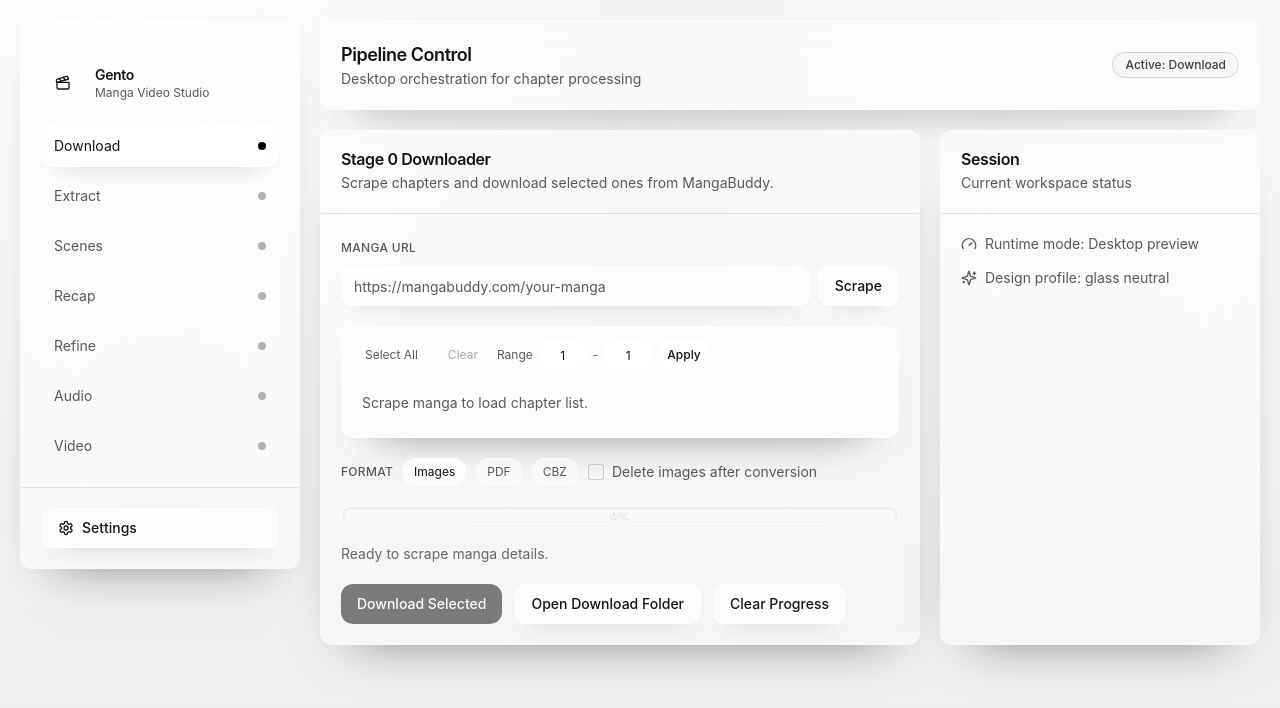
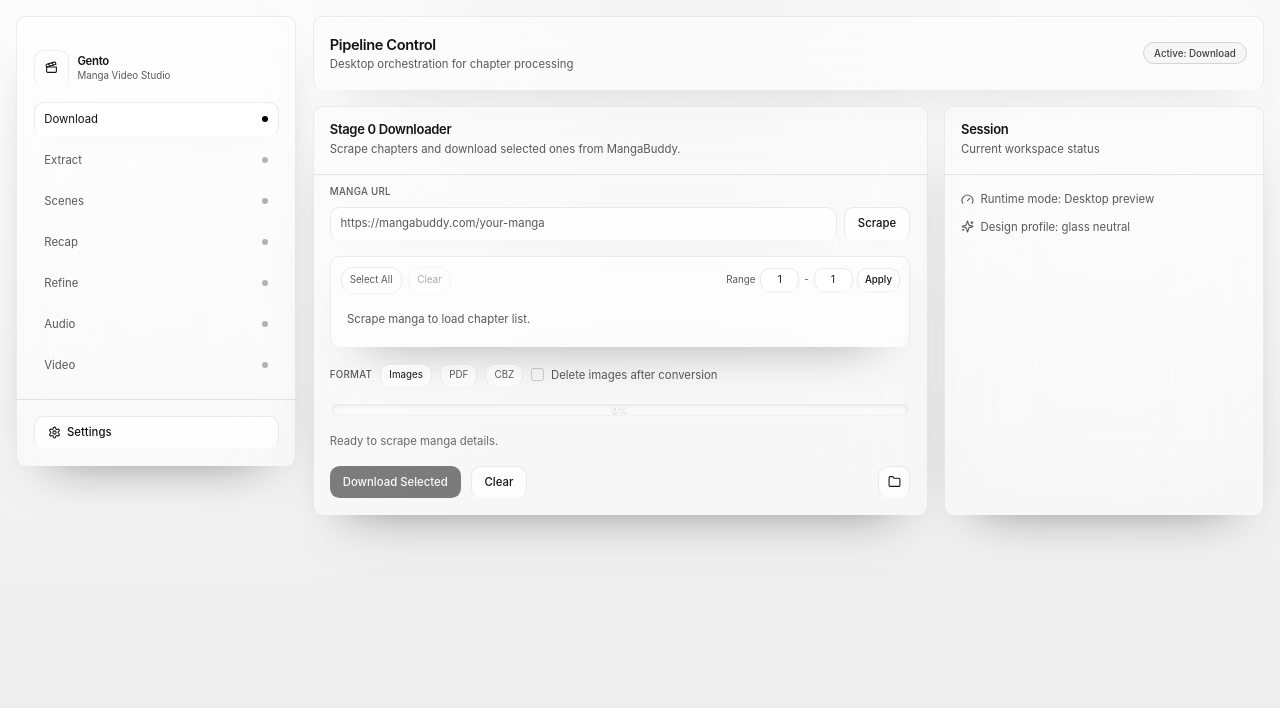
Before and after one commit to dangol-anish/gento, a Next.js app in the folder renderer/: page / in a window 1280 px wide. Shown: the top 708 px of the page. Built offline with nearby package versions, Linux system fonts and the light colour scheme.

Commit message:
Refine UI: add subtle shadows, icons, and scale down global font

```diff
--- a/renderer/app/globals.css
+++ b/renderer/app/globals.css
@@ -24,12 +24,14 @@
       radial-gradient(circle at 88% 10%, rgba(255, 255, 255, 0.7), rgba(255, 255, 255, 0.15) 40%),
       linear-gradient(180deg, rgba(236, 236, 236, 0.96), rgba(226, 226, 226, 0.9));
     --glass-bg: rgba(255, 255, 255, 0.46);
+    --glass-side-border: rgba(148, 154, 164, 0.18);
     --glass-border: rgba(255, 255, 255, 0.22);
     --glass-shadow:
       0 24px 50px -34px rgba(0, 0, 0, 0.55),
       inset 0 1px 0 rgba(255, 255, 255, 0.48),
       inset 0 -1px 0 rgba(255, 255, 255, 0.12);
     --glass-interactive-bg: rgba(255, 255, 255, 0.68);
+    --glass-interactive-side-border: rgba(148, 154, 164, 0.2);
     --glass-interactive-border: rgba(255, 255, 255, 0.26);
     --glass-interactive-shadow:
       0 12px 24px -16px rgba(0, 0, 0, 0.3),
@@ -78,6 +80,10 @@
     @apply border-border;
   }
 
+  html {
+    font-size: 13px;
+  }
+
   body {
     @apply bg-background text-foreground antialiased;
     font-family:
@@ -95,16 +101,26 @@
 @layer components {
   .glass-surface {
     @apply border backdrop-blur-2xl;
-    border-color: var(--glass-border);
+    border-color: var(--glass-side-border);
+    border-bottom-color: transparent;
     background: var(--glass-bg);
     box-shadow: var(--glass-shadow);
   }
 
   .glass-interactive {
     @apply border backdrop-blur-2xl;
-    border-color: var(--glass-interactive-border);
+    border-color: var(--glass-interactive-side-border);
+    border-bottom-color: transparent;
     background: var(--glass-interactive-bg);
     box-shadow: var(--glass-interactive-shadow);
+  }
+
+  .dark .glass-surface {
+    border-bottom-color: var(--glass-border);
+  }
+
+  .dark .glass-interactive {
+    border-bottom-color: var(--glass-interactive-border);
   }
 
   .progress-track {
--- a/renderer/components/stage0/ChapterPicker.tsx
+++ b/renderer/components/stage0/ChapterPicker.tsx
@@ -30,11 +30,12 @@ export function ChapterPicker({
 }: Props) {
   return (
     <div className="glass-surface space-y-2.5 rounded-xl p-3">
-      <div className="flex flex-wrap items-center gap-2">
+      <div className="flex flex-wrap items-center justify-between">
+        <div className="flex gap-2">
           <button
             type="button"
             onClick={onSelectAll}
-          className={`h-8 rounded-lg px-2.5 text-xs transition-colors ${
+            className={`h-8 rounded-lg px-2.5 text-xs transition-colors shadow-sm shadow-black/5 dark:shadow-none ${
               allSelected
                 ? "glass-interactive text-foreground"
                 : "glass-surface text-muted-foreground hover:bg-accent/70 hover:text-foreground"
@@ -46,7 +47,7 @@ export function ChapterPicker({
             type="button"
             onClick={onClear}
             disabled={selectedChapterUrls.size === 0}
-          className={`h-8 rounded-lg px-2.5 text-xs transition-colors disabled:cursor-not-allowed disabled:opacity-50 ${
+            className={`h-8 rounded-lg px-2.5 text-xs transition-colors shadow-sm shadow-black/5 dark:shadow-none disabled:cursor-not-allowed disabled:opacity-50 ${
               selectedChapterUrls.size === 0
                 ? "glass-surface text-muted-foreground"
                 : "glass-surface text-muted-foreground hover:bg-accent/70 hover:text-foreground"
@@ -54,21 +55,26 @@ export function ChapterPicker({
           >
             Clear
           </button>
-
+        </div>
         <div className="flex items-center gap-1.5 text-xs text-muted-foreground">
           <span>Range</span>
           <input
             value={rangeStart}
             onChange={(event) => setRangeStart(event.target.value)}
-            className="glass-interactive h-7 w-12 rounded-md px-1.5 text-center text-xs text-foreground outline-none"
+            className="glass-interactive h-7 w-12 rounded-md px-1.5 text-center text-xs text-foreground outline-none shadow-sm shadow-black/5 dark:shadow-none"
           />
           <span>-</span>
           <input
             value={rangeEnd}
             onChange={(event) => setRangeEnd(event.target.value)}
-            className="glass-interactive h-7 w-12 rounded-md px-1.5 text-center text-xs text-foreground outline-none"
+            className="glass-interactive h-7 w-12 rounded-md px-1.5 text-center text-xs text-foreground outline-none shadow-sm shadow-black/5 dark:shadow-none"
           />
-          <Button variant="secondary" size="sm" className="h-7 rounded-md px-2 text-xs" onClick={onApplyRange}>
+          <Button
+            variant="secondary"
+            size="sm"
+            className="h-7 rounded-md px-2 text-xs shadow-sm shadow-black/5 dark:shadow-none"
+            onClick={onApplyRange}
+          >
             Apply
           </Button>
         </div>
@@ -76,7 +82,9 @@ export function ChapterPicker({
 
       <div className="no-scrollbar max-h-48 overflow-y-auto rounded-xl">
         {chapters.length === 0 ? (
-          <p className="px-2 py-3 text-sm text-muted-foreground">Scrape manga to load chapter list.</p>
+          <p className="px-2 py-3 text-sm text-muted-foreground">
+            Scrape manga to load chapter list.
+          </p>
         ) : (
           <div className="space-y-1">
             {chapters.map((chapter) => (
@@ -84,16 +92,18 @@ export function ChapterPicker({
                 key={chapter.url}
                 type="button"
                 onClick={() => onToggleChapter(chapter.url)}
-                className={`flex w-full items-center justify-between rounded-lg border border-transparent px-2 py-1.5 text-left text-sm ${
+                className={`flex w-full items-center justify-between rounded-lg px-2 py-1.5 text-left text-sm transition-shadow ${
                   selectedChapterUrls.has(chapter.url)
-                    ? "glass-interactive text-foreground"
-                    : "text-muted-foreground hover:bg-accent/70 hover:text-foreground"
+                    ? "glass-interactive text-foreground border border-[rgba(148,154,164,0.16)] shadow-sm shadow-black/5 dark:shadow-none"
+                    : "border border-transparent text-muted-foreground hover:bg-accent/70 hover:text-foreground"
                 }`}
               >
                 <span className="truncate pr-2">{chapter.name}</span>
                 <span
                   className={`h-2 w-2 shrink-0 rounded-full ${
-                    selectedChapterUrls.has(chapter.url) ? "bg-primary" : "bg-muted-foreground/45"
+                    selectedChapterUrls.has(chapter.url)
+                      ? "bg-primary"
+                      : "bg-muted-foreground/45"
                   }`}
                 />
               </button>
--- a/renderer/components/stage0/Stage0Downloader.tsx
+++ b/renderer/components/stage0/Stage0Downloader.tsx
@@ -1,7 +1,14 @@
 import { useMemo, useState } from "react";
 
+import { FiFolder } from "react-icons/fi";
 import { Button } from "@/components/ui/button";
-import { Card, CardContent, CardDescription, CardHeader, CardTitle } from "@/components/ui/card";
+import {
+  Card,
+  CardContent,
+  CardDescription,
+  CardHeader,
+  CardTitle,
+} from "@/components/ui/card";
 import { Progress } from "@/components/ui/progress";
 import { ChapterPicker } from "@/components/stage0/ChapterPicker";
 import { DownloadOptions } from "@/components/stage0/DownloadOptions";
@@ -22,11 +29,17 @@ export function Stage0Downloader({ outDir = "./downloads" }: Props) {
   const [progress, setProgress] = useState(0);
   const [mangaUrl, setMangaUrl] = useState("");
   const [chapters, setChapters] = useState<Chapter[]>([]);
-  const [selectedChapterUrls, setSelectedChapterUrls] = useState<Set<string>>(new Set());
+  const [selectedChapterUrls, setSelectedChapterUrls] = useState<Set<string>>(
+    new Set(),
+  );
   const [isScraping, setIsScraping] = useState(false);
   const [isRunningStage, setIsRunningStage] = useState(false);
-  const [stageMessage, setStageMessage] = useState("Ready to scrape manga details.");
-  const [downloadFormat, setDownloadFormat] = useState<"none" | "pdf" | "cbz">("none");
+  const [stageMessage, setStageMessage] = useState(
+    "Ready to scrape manga details.",
+  );
+  const [downloadFormat, setDownloadFormat] = useState<"none" | "pdf" | "cbz">(
+    "none",
+  );
   const [deleteImages, setDeleteImages] = useState(false);
   const [rangeStart, setRangeStart] = useState("1");
   const [rangeEnd, setRangeEnd] = useState("1");
@@ -36,7 +49,8 @@ export function Stage0Downloader({ outDir = "./downloads" }: Props) {
     () => chapters.filter((chapter) => selectedChapterUrls.has(chapter.url)),
     [chapters, selectedChapterUrls],
   );
-  const allSelected = chapters.length > 0 && selectedChapterUrls.size === chapters.length;
+  const allSelected =
+    chapters.length > 0 && selectedChapterUrls.size === chapters.length;
 
   const toggleChapter = (url: string) => {
     setSelectedChapterUrls((prev) => {
@@ -69,7 +83,9 @@ export function Stage0Downloader({ outDir = "./downloads" }: Props) {
 
     const safeStart = Math.max(1, Math.min(start, chapters.length));
     const safeEnd = Math.max(safeStart, Math.min(end, chapters.length));
-    const ranged = chapters.slice(safeStart - 1, safeEnd).map((chapter) => chapter.url);
+    const ranged = chapters
+      .slice(safeStart - 1, safeEnd)
+      .map((chapter) => chapter.url);
     setSelectedChapterUrls(new Set(ranged));
     setStageMessage(`Selected chapters ${safeStart} to ${safeEnd}.`);
   };
@@ -85,7 +101,9 @@ export function Stage0Downloader({ outDir = "./downloads" }: Props) {
 
     try {
       if (!window.gento) {
-        setStageMessage("Desktop bridge is unavailable. Restart Electron to reload preload.");
+        setStageMessage(
+          "Desktop bridge is unavailable. Restart Electron to reload preload.",
+        );
         return;
       }
 
@@ -94,25 +112,46 @@ export function Stage0Downloader({ outDir = "./downloads" }: Props) {
       if (typeof window.gento.scrapeManga === "function") {
         const result = await window.gento.scrapeManga(mangaUrl.trim(), outDir);
         if (!result.ok) {
-          setStageMessage(formatRuntimeError(result.error.code, result.error.message, result.error.details));
+          setStageMessage(
+            formatRuntimeError(
+              result.error.code,
+              result.error.message,
+              result.error.details,
+            ),
+          );
           return;
         }
         chaptersResult = result.data.chapters || [];
       } else {
-        const result = await window.gento.runStage(0, buildStage0Args({ url: mangaUrl.trim(), outDir, detailsOnly: true }));
+        const result = await window.gento.runStage(
+          0,
+          buildStage0Args({ url: mangaUrl.trim(), outDir, detailsOnly: true }),
+        );
         if (!result.ok) {
-          setStageMessage(formatRuntimeError(result.error.code, result.error.message, result.error.details));
+          setStageMessage(
+            formatRuntimeError(
+              result.error.code,
+              result.error.message,
+              result.error.details,
+            ),
+          );
           return;
         }
-        chaptersResult = extractChaptersFromEvents((result.data?.events || []) as any);
+        chaptersResult = extractChaptersFromEvents(
+          (result.data?.events || []) as any,
+        );
       }
 
       setChapters(chaptersResult);
-      setSelectedChapterUrls(new Set(chaptersResult.map((chapter) => chapter.url)));
+      setSelectedChapterUrls(
+        new Set(chaptersResult.map((chapter) => chapter.url)),
+      );
       setRangeStart("1");
       setRangeEnd(String(Math.max(1, chaptersResult.length)));
       setProgress(0);
-      setStageMessage(`Scrape complete. Found ${chaptersResult.length} chapters.`);
+      setStageMessage(
+        `Scrape complete. Found ${chaptersResult.length} chapters.`,
+      );
     } catch (error) {
       setStageMessage(`Scrape failed: ${(error as Error).message}`);
     } finally {
@@ -130,7 +169,9 @@ export function Stage0Downloader({ outDir = "./downloads" }: Props) {
       return;
     }
     if (!window.gento || typeof window.gento.runStage !== "function") {
-      setStageMessage("Desktop bridge is unavailable. Restart Electron to reload preload.");
+      setStageMessage(
+        "Desktop bridge is unavailable. Restart Electron to reload preload.",
+      );
       return;
     }
 
@@ -149,7 +190,13 @@ export function Stage0Downloader({ outDir = "./downloads" }: Props) {
 
       const result = await window.gento.runStage(0, args);
       if (!result.ok) {
-        setStageMessage(formatRuntimeError(result.error.code, result.error.message, result.error.details));
+        setStageMessage(
+          formatRuntimeError(
+            result.error.code,
+            result.error.message,
+            result.error.details,
+          ),
+        );
         setProgress(0);
         return;
       }
@@ -164,7 +211,9 @@ export function Stage0Downloader({ outDir = "./downloads" }: Props) {
       if (complete) {
         setProgress(100);
         setLastOutputDir(complete.outputDir || outDir);
-        setStageMessage(`Downloaded ${complete.downloadedChapters || selectedChapters.length} chapters to ${complete.outputDir || outDir}.`);
+        setStageMessage(
+          `Downloaded ${complete.downloadedChapters || selectedChapters.length} chapters to ${complete.outputDir || outDir}.`,
+        );
       } else {
         setStageMessage("Stage completed.");
       }
@@ -178,7 +227,9 @@ export function Stage0Downloader({ outDir = "./downloads" }: Props) {
 
   const handleOpenFolder = async () => {
     if (!window.gento?.openPath) {
-      setStageMessage("Desktop bridge is unavailable. Restart Electron to reload preload.");
+      setStageMessage(
+        "Desktop bridge is unavailable. Restart Electron to reload preload.",
+      );
       return;
     }
     const result = await window.gento.openPath(lastOutputDir);
@@ -188,14 +239,18 @@ export function Stage0Downloader({ outDir = "./downloads" }: Props) {
   };
 
   return (
-    <Card>
+    <Card className=" lg:flex lg:flex-col lg:min-h-0 lg:h-full">
       <CardHeader className="border-b border-border/60 p-5">
         <CardTitle>Stage 0 Downloader</CardTitle>
-        <CardDescription>Scrape chapters and download selected ones from MangaBuddy.</CardDescription>
+        <CardDescription>
+          Scrape chapters and download selected ones from MangaBuddy.
+        </CardDescription>
       </CardHeader>
-      <CardContent className="space-y-5 p-5">
+      <CardContent className="space-y-5 p-5 pt-2 lg:flex-1 lg:overflow-y-auto lg:min-h-0">
         <div className="space-y-2">
-          <label className="text-xs font-medium uppercase tracking-wide text-muted-foreground">Manga URL</label>
+          <label className="text-xs font-medium uppercase tracking-wide text-muted-foreground">
+            Manga URL
+          </label>
           <div className="flex gap-2">
             <input
               type="text"
@@ -204,7 +259,11 @@ export function Stage0Downloader({ outDir = "./downloads" }: Props) {
               placeholder="https://mangabuddy.com/your-manga"
               className="glass-interactive h-10 w-full rounded-xl px-3 text-sm text-foreground outline-none placeholder:text-muted-foreground"
             />
-            <Button variant="secondary" onClick={handleScrapeManga} disabled={isScraping}>
+            <Button
+              variant="secondary"
+              onClick={handleScrapeManga}
+              disabled={isScraping}
+            >
               {isScraping ? "Scraping..." : "Scrape"}
             </Button>
           </div>
@@ -233,14 +292,15 @@ export function Stage0Downloader({ outDir = "./downloads" }: Props) {
 
         <Progress value={progress} />
         <p className="text-sm text-muted-foreground/90">{stageMessage}</p>
-
+        <div className="flex justify-between items-center">
           <div className="flex flex-wrap gap-3">
-          <Button onClick={handleRunStage0} disabled={isRunningStage || chapters.length === 0}>
+            <Button
+              onClick={handleRunStage0}
+              disabled={isRunningStage || chapters.length === 0}
+            >
               {isRunningStage ? "Downloading..." : "Download Selected"}
             </Button>
-          <Button variant="secondary" onClick={handleOpenFolder}>
-            Open Download Folder
-          </Button>
+
             <Button
               variant="secondary"
               onClick={() => {
@@ -249,7 +309,18 @@ export function Stage0Downloader({ outDir = "./downloads" }: Props) {
                 setStageMessage("Progress cleared.");
               }}
             >
-            Clear Progress
+              Clear
+            </Button>
+          </div>
+
+          <Button
+            variant="secondary"
+            onClick={handleOpenFolder}
+            aria-label="Open download folder"
+            title="Open download folder"
+            className="h-10 w-10 p-0"
+          >
+            <FiFolder className="h-4 w-4" />
           </Button>
         </div>
       </CardContent>
```
Lines whose indentation alone changed are shown as unchanged.
